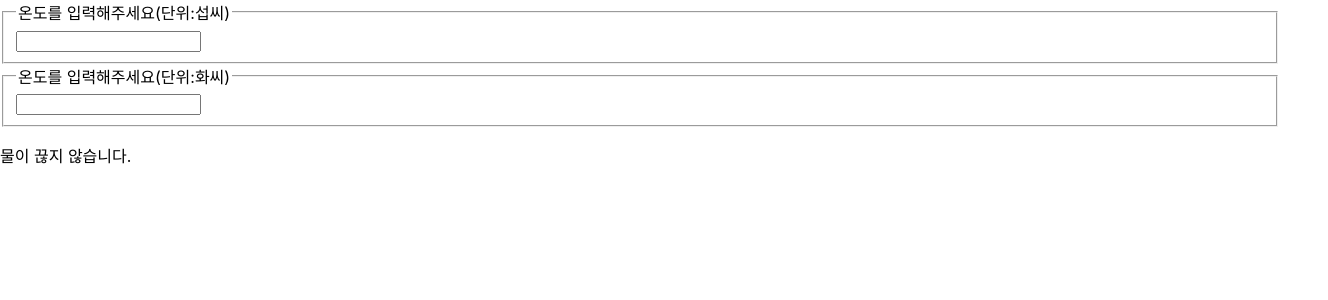
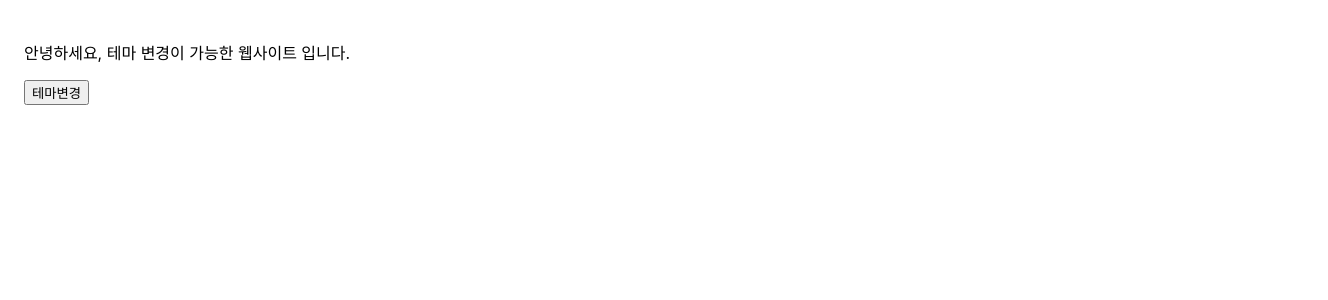
Before and after one commit to jaeheehan/react_sople_vkein, a React (Create React App) app: page / in a window 1280 px wide. Shown: the top 300 px of the page, 1328 px wide, since content can reach past the window. Built offline with nearby package versions, Linux system fonts and the light colour scheme.

Commit message:
chapter14 - context

```diff
--- /dev/null
+++ b/src/chapter_13/ProfileCard.jsx
@@ -0,0 +1,12 @@
+import Card from "./Card";
+
+function ProfileCard(props){
+    return (
+        <Card title="Inje Lee" backgroundColor="#42a04e">
+            <p>안녕하세요, 소플입니다.</p>
+            <p>저는 리액트를 사용해서 개발하고 있습니다.</p>
+        </Card>
+    );
+}
+
+export default ProfileCard;
--- /dev/null
+++ b/src/chapter_14/DarkOnLight.jsx
@@ -0,0 +1,23 @@
+import { useState, useCallback } from "react";
+import ThemeContext from "./ThemeContext";
+import MainContent from "./MainContent";
+
+function DarkOnLight(props){
+    const [theme, setTheme] = useState("light");
+
+    const toggleTheme = useCallback(()=>{
+        if(theme == "light") {
+            setTheme("dark");
+        } else if (theme == "dark") {
+            setTheme("light");
+        }
+    }, [theme]);
+
+    return (
+        <ThemeContext.Provider value={{ theme, toggleTheme}}>
+            <MainContent/>
+        </ThemeContext.Provider>
+    )
+}
+
+export default DarkOnLight;
--- /dev/null
+++ b/src/chapter_14/MainContent.jsx
@@ -0,0 +1,23 @@
+import { useContext } from "react";
+import ThemeContext from "./ThemeContext";
+
+function MainContent(props){
+    const { theme, toggleTheme } = useContext(ThemeContext);
+
+    return (
+        <div
+            style={{
+                width: "100vw",
+                height: "100vh",
+                padding: "1.5rem",
+                backgroundColor: theme == "light" ? "white" : "black",
+                color : theme == "light" ? "black" : "white",
+            }}
+        >
+            <p>안녕하세요, 테마 변경이 가능한 웹사이트 입니다.</p>
+            <button onClick={toggleTheme}>테마변경</button>
+        </div>
+    );
+}
+
+export default MainContent;
--- /dev/null
+++ b/src/chapter_14/ThemeContext.jsx
@@ -0,0 +1,6 @@
+import React from "react";
+
+const ThemeContext = React.createContext();
+ThemeContext.displayName = "ThemeContext";
+
+export default ThemeContext;
--- a/src/index.js
+++ b/src/index.js
@@ -13,12 +13,14 @@ import reportWebVitals from './reportWebVitals';
 //import LandingPage from "./chapter_09/LandingPage";
 //import AttendanceBook from "./chapter_10/AttendanceBook";
 //import SignUp from "./chapter_11/SignUp";
-import Calculator from "./chapter_12/Calculator";
+//import Calculator from "./chapter_12/Calculator";
+//import ProfileCard from "./chapter_13/ProfileCard"
+import DarkOnLight from "./chapter_14/DarkOnLight";
 
 const root = ReactDOM.createRoot(document.getElementById('root'));
     root.render(
         <React.StrictMode>
-            <Calculator />
+            <DarkOnLight />
         </React.StrictMode>
     );
 
```
Also changed, not shown: src/chapter_13/Card.jsx (added, +20 -0 lines).
